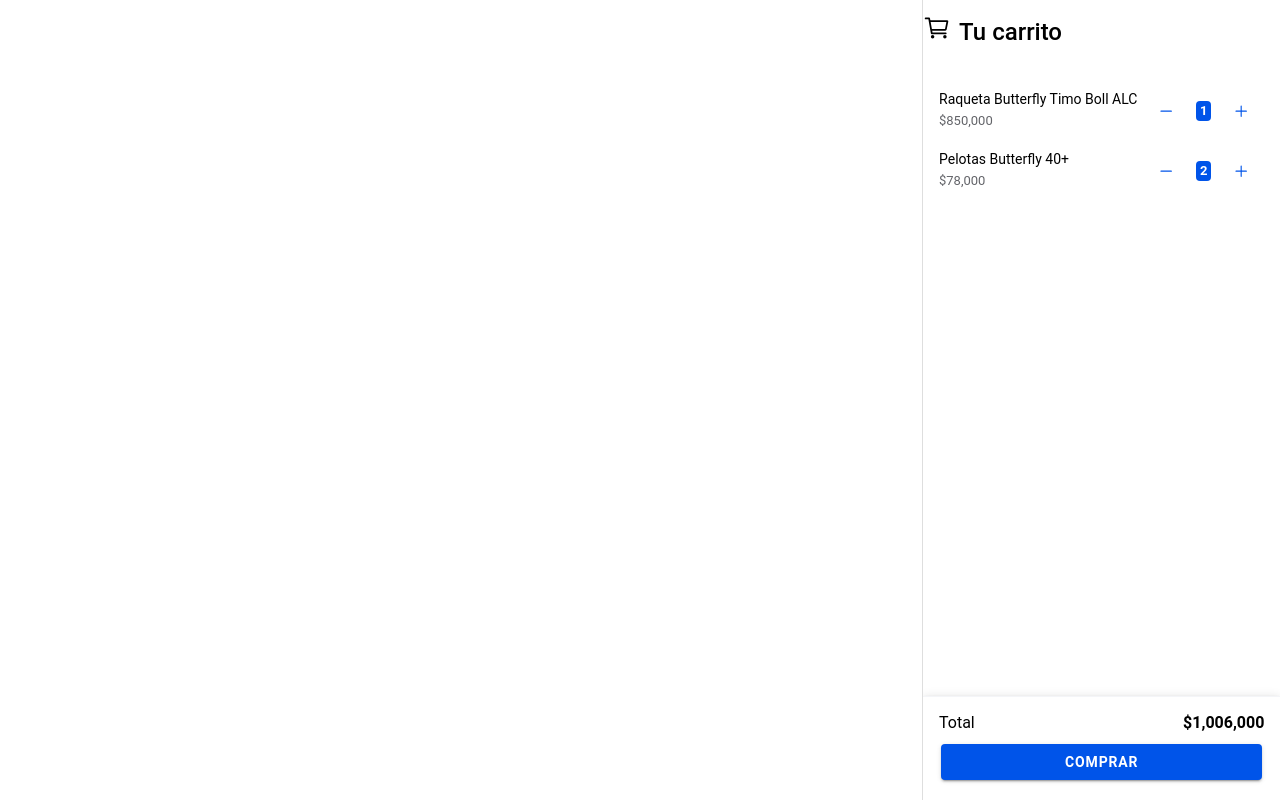
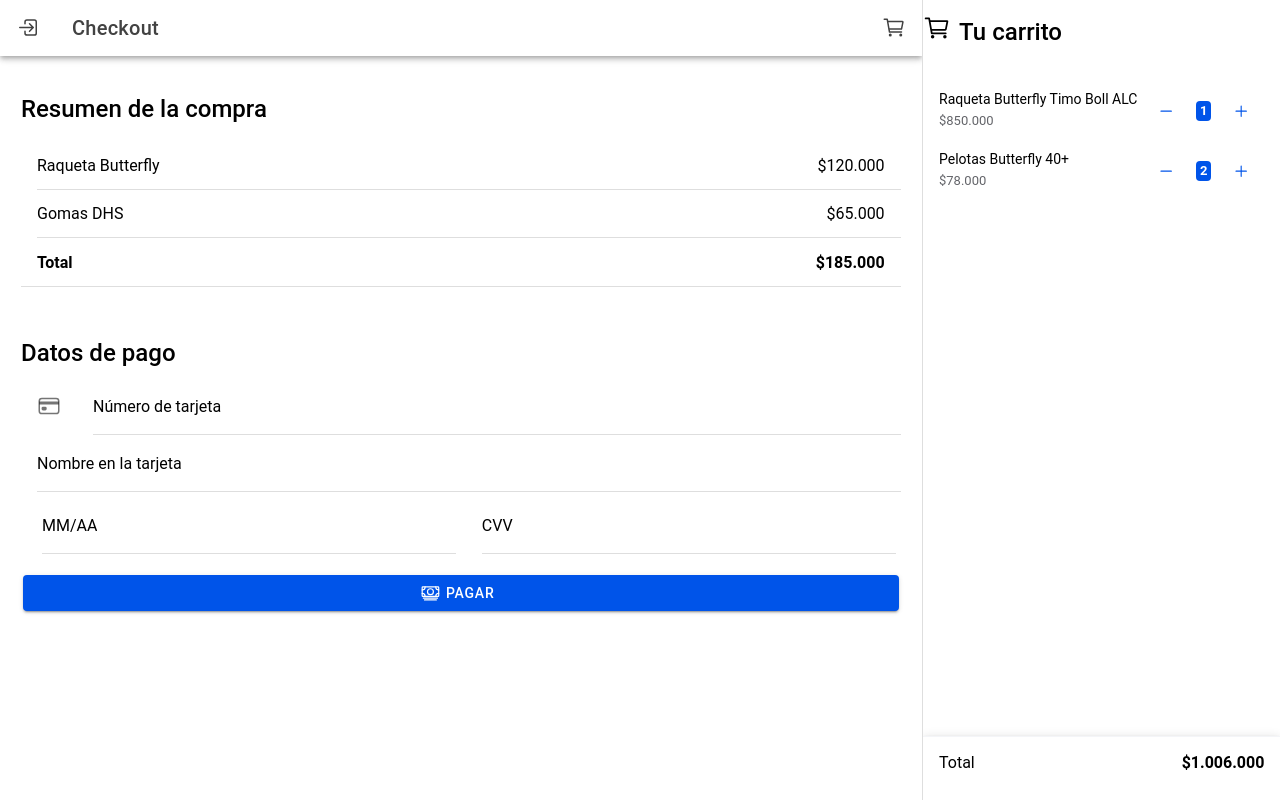
Before and after one commit to SantiagoAvila21/spinLab, a React (Vite) app: page /checkout in a window 1280 px wide. Built offline with nearby package versions, Linux system fonts and the light colour scheme.

Commit message:
feat: add initial checkout layouts for buying simulation without interaction

```diff
--- a/src/App.tsx
+++ b/src/App.tsx
@@ -7,7 +7,7 @@
 import { IonReactRouter } from "@ionic/react-router";
 import { Redirect, Route } from "react-router-dom";
 
-import Menu from "./components/CartMenu";
+import Menu from "./components/Cart/CartMenu";
 
 // Pages
 import Home from "./pages/Home/Home";
@@ -34,6 +34,8 @@
 
 /* Theme */
 import "./theme/variables.css";
+import CheckoutSuccess from "./pages/CheckoutSuccess/CheckoutSuccess";
+import Checkout from "./pages/Checkout/Checkout";
 
 setupIonicReact();
 
@@ -59,6 +61,14 @@
               <ProductDetail />
             </Route>
 
+            <Route exact path="/checkout-success">
+              <CheckoutSuccess />
+            </Route>
+
+            <Route exact path="/checkout">
+              <Checkout />
+            </Route>
+
             <Route exact path="/login">
               <Login />
             </Route>
--- a/src/components/CartMenu.tsx
+++ b/src/components/Cart/CartMenu.tsx
@@ -9,10 +9,11 @@
   IonFooter,
   IonText,
   IonBadge,
+  IonMenuToggle,
 } from "@ionic/react";
 import { cartOutline, addOutline, removeOutline } from "ionicons/icons";
 import "./CartMenu.css";
-import { CartItem } from "../types/CartItem";
+import { CartItem } from "../../types/CartItem";
 
 const cartItems: CartItem[] = [
   {
@@ -32,13 +33,12 @@
 const CartMenu: React.FC = () => {
   const total = cartItems.reduce(
     (sum, item) => sum + item.price * item.quantity,
-    0
+    0,
   );
 
   return (
-    <IonMenu contentId="main" side="end" type="overlay">
+    <IonMenu menuId="cart-menu" contentId="main" side="end" type="overlay">
       <IonContent className="cart-content">
-
         {/* Header del carrito */}
         <div className="cart-header">
           <IonIcon icon={cartOutline} />
@@ -53,12 +53,12 @@
             <IonItem key={item.id} lines="none" className="cart-item">
               <IonLabel>
                 <h3>{item.name}</h3>
-                <p>${item.price.toLocaleString()}</p>
+                <p>${item.price.toLocaleString("es-CO")}</p>
               </IonLabel>
 
               {/* Contador */}
               <div className="cart-quantity">
-                <IonButton fill="clear" size="small" slot="end">
+                <IonButton fill="clear" size="small">
                   <IonIcon icon={removeOutline} />
                 </IonButton>
 
@@ -73,18 +73,24 @@
         </IonList>
       </IonContent>
 
-      {/* Footer con total y botón */}
+      {/* Footer */}
       <IonFooter className="cart-footer">
         <div className="cart-total">
           <IonText>Total</IonText>
           <IonText>
-            <strong>${total.toLocaleString()}</strong>
+            <strong>${total.toLocaleString("es-CO")}</strong>
           </IonText>
         </div>
-
-        <IonButton expand="block" className="checkout-button">
-          Comprar
-        </IonButton>
+        <IonMenuToggle>
+          <IonButton
+            expand="block"
+            className="checkout-button"
+            disabled={cartItems.length === 0}
+            routerLink="/checkout"
+          >
+            Comprar
+          </IonButton>
+        </IonMenuToggle>
       </IonFooter>
     </IonMenu>
   );
--- a/src/components/ProductCard/ProductCard.css
+++ b/src/components/ProductCard/ProductCard.css
@@ -7,3 +7,29 @@
   transform: translateY(-4px);
   box-shadow: 0 8px 20px rgba(0, 0, 0, 0.15);
 }
+
+.product-card {
+  cursor: pointer;
+  transition: transform 0.2s ease, box-shadow 0.2s ease;
+}
+
+.product-card:hover {
+  transform: translateY(-4px);
+  box-shadow: 0 12px 24px rgba(0, 0, 0, 0.12);
+}
+
+/* Nombre más sobrio */
+.product-name {
+  font-size: 0.95rem;
+  font-weight: 500;
+  color: var(--ion-color-medium);
+  line-height: 1.3;
+}
+
+/* Precio protagonista */
+.product-price {
+  font-size: 1.25rem;
+  font-weight: 700;
+  color: var(--ion-color-primary);
+  margin-top: 0.25rem;
+}
--- a/src/components/ProductCard/ProductCard.tsx
+++ b/src/components/ProductCard/ProductCard.tsx
@@ -17,15 +17,18 @@
     <IonCard
       routerLink={`/product/${product.id}`}
       button
+      className="product-card"
     >
       <IonImg src={product.image} alt={product.name} />
 
       <IonCardHeader>
-        <IonCardTitle>{product.name}</IonCardTitle>
+        <IonCardTitle className="product-name">{product.name}</IonCardTitle>
       </IonCardHeader>
 
       <IonCardContent>
-        <p>${product.price.toLocaleString("es-CO")}</p>
+        <h2 className="product-price">
+          ${product.price.toLocaleString("es-CO")}
+        </h2>
       </IonCardContent>
     </IonCard>
   );
--- /dev/null
+++ b/src/pages/Checkout/Checkout.tsx
@@ -0,0 +1,135 @@
+import {
+  IonGrid,
+  IonRow,
+  IonCol,
+  IonText,
+  IonItem,
+  IonInput,
+  IonButton,
+  IonList,
+  IonLabel,
+  IonIcon,
+} from "@ionic/react";
+import { cardOutline, cashOutline } from "ionicons/icons";
+import AppLayout from "../../components/AppLayout/AppLayout";
+import { useHistory } from "react-router-dom";
+import { useState } from "react";
+
+const Checkout: React.FC = () => {
+  const history = useHistory();
+
+  // Simulación de total
+  const total = 185000;
+
+  const [cardNumber, setCardNumber] = useState("");
+  const [cardName, setCardName] = useState("");
+  const [expiry, setExpiry] = useState("");
+  const [cvv, setCvv] = useState("");
+
+  const handlePay = () => {
+    // acá luego puedes validar si quieres
+    history.push("/checkout-success");
+  };
+
+  return (
+    <AppLayout title="Checkout">
+      <IonGrid className="ion-padding">
+
+        {/* Resumen */}
+        <IonRow>
+          <IonCol size="12">
+            <IonText>
+              <h2>Resumen de la compra</h2>
+            </IonText>
+
+            <IonList>
+              <IonItem>
+                <IonLabel>Raqueta Butterfly</IonLabel>
+                <IonText>$120.000</IonText>
+              </IonItem>
+
+              <IonItem>
+                <IonLabel>Gomas DHS</IonLabel>
+                <IonText>$65.000</IonText>
+              </IonItem>
+
+              <IonItem lines="full">
+                <IonLabel>
+                  <strong>Total</strong>
+                </IonLabel>
+                <IonText>
+                  <strong>${total.toLocaleString("es-CO")}</strong>
+                </IonText>
+              </IonItem>
+            </IonList>
+          </IonCol>
+        </IonRow>
+
+        {/* Formulario */}
+        <IonRow className="ion-margin-top">
+          <IonCol size="12">
+            <IonText>
+              <h2>Datos de pago</h2>
+            </IonText>
+
+            <IonItem>
+              <IonIcon icon={cardOutline} slot="start" />
+              <IonInput
+                label="Número de tarjeta"
+                labelPlacement="floating"
+                value={cardNumber}
+                onIonChange={(e) => setCardNumber(e.detail.value!)}
+              />
+            </IonItem>
+
+            <IonItem>
+              <IonInput
+                label="Nombre en la tarjeta"
+                labelPlacement="floating"
+                value={cardName}
+                onIonChange={(e) => setCardName(e.detail.value!)}
+              />
+            </IonItem>
+
+            <IonRow>
+              <IonCol size="6">
+                <IonItem>
+                  <IonInput
+                    label="MM/AA"
+                    labelPlacement="floating"
+                    value={expiry}
+                    onIonChange={(e) => setExpiry(e.detail.value!)}
+                  />
+                </IonItem>
+              </IonCol>
+
+              <IonCol size="6">
+                <IonItem>
+                  <IonInput
+                    label="CVV"
+                    labelPlacement="floating"
+                    type="password"
+                    value={cvv}
+                    onIonChange={(e) => setCvv(e.detail.value!)}
+                  />
+                </IonItem>
+              </IonCol>
+            </IonRow>
+
+            <IonButton
+              expand="block"
+              className="ion-margin-top"
+              onClick={handlePay}
+            >
+              <IonIcon icon={cashOutline} slot="start" />
+              Pagar
+            </IonButton>
+          </IonCol>
+        </IonRow>
+
+      </IonGrid>
+    </AppLayout>
+  );
+};
+
+export default Checkout;
--- /dev/null
+++ b/src/pages/CheckoutSuccess/CheckoutSuccess.tsx
@@ -0,0 +1,69 @@
+import {
+  IonGrid,
+  IonRow,
+  IonCol,
+  IonIcon,
+  IonText,
+  IonButton,
+} from "@ionic/react";
+import { checkmarkCircleOutline, homeOutline } from "ionicons/icons";
+import AppLayout from "../../components/AppLayout/AppLayout";
+
+const CheckoutSuccess: React.FC = () => {
+  return (
+    <AppLayout title="Compra realizada">
+      <IonGrid className="ion-padding ion-text-center">
+
+        <IonRow className="ion-justify-content-center ion-margin-top">
+          <IonCol size="12">
+            <IonIcon
+              icon={checkmarkCircleOutline}
+              color="success"
+              style={{ fontSize: "80px" }}
+            />
+          </IonCol>
+        </IonRow>
+
+        <IonRow className="ion-margin-top">
+          <IonCol size="12">
+            <IonText>
+              <h2>¡Gracias por tu compra!</h2>
+            </IonText>
+
+            <IonText color="medium">
+              <p>
+                Tu pedido ha sido procesado correctamente.
+                <br />
+                <strong>(Compra simulada)</strong>
+              </p>
+            </IonText>
+          </IonCol>
+        </IonRow>
+
+        <IonRow className="ion-margin-top">
+          <IonCol size="12">
+            <IonText>
+              <p>
+                Recibirás un correo con el resumen de tu pedido
+                <br />
+                (no realmente 😄).
+              </p>
+            </IonText>
+          </IonCol>
+        </IonRow>
+
+        <IonRow className="ion-margin-top">
+          <IonCol size="12">
+            <IonButton expand="block" routerLink="/">
+              <IonIcon icon={homeOutline} slot="start" />
+              Volver al catálogo
+            </IonButton>
+          </IonCol>
+        </IonRow>
+
+      </IonGrid>
+    </AppLayout>
+  );
+};
+
+export default CheckoutSuccess;
```
Also changed, not shown: src/components/ExploreContainer.css (deleted, +0 -24 lines), src/components/ExploreContainer.tsx (deleted, +0 -16 lines), src/components/Cart/CartMenu.css (renamed from src/components/CartMenu.css).
